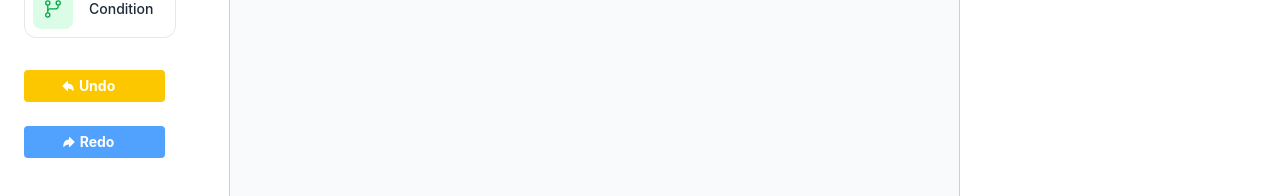
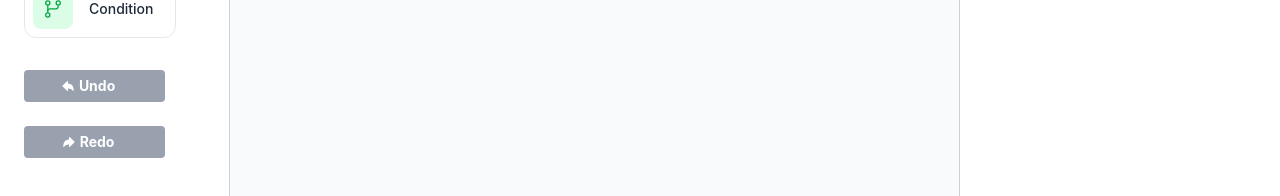
Before and after one commit to Musaib-Naseem/Automation-workflow-builder, a React (Vite) app: page / in a window 1280 px wide. Shown: the part 324-520 px from the top of the page. Built offline with nearby package versions, Linux system fonts and the light colour scheme.

Commit message:
feat: add keyboard shortcuts and polish undo/redo functionality

```diff
--- a/src/App.tsx
+++ b/src/App.tsx
@@ -25,7 +25,52 @@ const saveHistory = useWorkflowStore((state)=>state.saveHistory);
 
 const saveRedoCont = useWorkflowStore((state)=>state.saveRedoCont);
 
-console.log(history);
+
+const Undo = useWorkflowStore((state)=>state.undo);
+
+const Redo = useWorkflowStore((state)=>state.redo);
+
+
+const handleKeyDown = (event:KeyboardEvent)=>{
+
+const target = event.target as HTMLElement;
+
+if(
+
+target.tagName == "INPUT" || target.tagName == "TEXTAREA" || target.isContentEditable
+
+) {
+
+return;
+
+}
+
+
+
+
+
+if(event.ctrlKey && event.key.toLowerCase() == "z"){
+
+event.preventDefault();
+
+if(event.shiftKey){
+
+Redo();
+
+}
+
+else{
+
+Undo();
+
+}
+
+
+
+}
+
+}
+
 
 const defaultNodes:WorkFlowMode2[] = [
 
@@ -97,6 +142,14 @@ console.log(nodes);
 useEffect(()=>{
 
 localStorage.setItem("workflowNodes",JSON.stringify(nodes));
+
+window.addEventListener("keydown",handleKeyDown);
+
+return ()=>{
+
+window.removeEventListener("keydown",handleKeyDown);
+
+}
 
 },[nodes])
 
--- a/src/Components/Sidebar/Sidebar.tsx
+++ b/src/Components/Sidebar/Sidebar.tsx
@@ -18,6 +18,10 @@ const Sidebar=({nodes}:SidebarProps)=>{
 const Undo = useWorkflowStore((state)=>state.undo);
 
 const Redo = useWorkflowStore((state)=>state.redo);
+
+const history = useWorkflowStore((state)=>state.history);
+
+const redoContainer = useWorkflowStore((state)=>state.RedoContainer);
 
 
 return(
@@ -56,14 +60,15 @@ return(
 
 }
 
+
 </div>
 
 <div className="pt-8 flex flex-col pr-16 ">
 
-<button className="h-8 w-auto p-1 px-4 bg-yellow-400 text-[#fff] rounded-sm font-bold text-sm flex justify-center items-center cursor-pointer" onClick={Undo} > <IoArrowUndo className="mr-1"/>
+<button className={`h-8 w-auto p-1 px-4 ${history.length == 0 ? "bg-gray-400 text-[#fff] cursor-disabled" : "bg-yellow-400 text-[#fff] cursor-pointer" } rounded-sm font-bold text-sm flex justify-center items-center `} onClick={Undo} > <IoArrowUndo className="mr-1"/>
 Undo &nbsp; &nbsp; </button>
 &nbsp;
-<button className="h-8 w-auto p-1 px-4 bg-blue-400 text-[#fff] rounded-sm font-bold text-sm flex justify-center items-center cursor-pointer" onClick={Redo}> <IoArrowRedo className="mr-1"/>
+<button className={`h-8 w-auto p-1 px-4 ${redoContainer.length == 0 ? "bg-gray-400 text-[#fff] cursor-disabled" : "bg-blue-400 text-[#fff] cursor-pointer" } rounded-sm font-bold text-sm flex justify-center items-center `} onClick={Redo}> <IoArrowRedo className="mr-1"/>
 Redo &nbsp; &nbsp; </button>
 </div>
 
```
